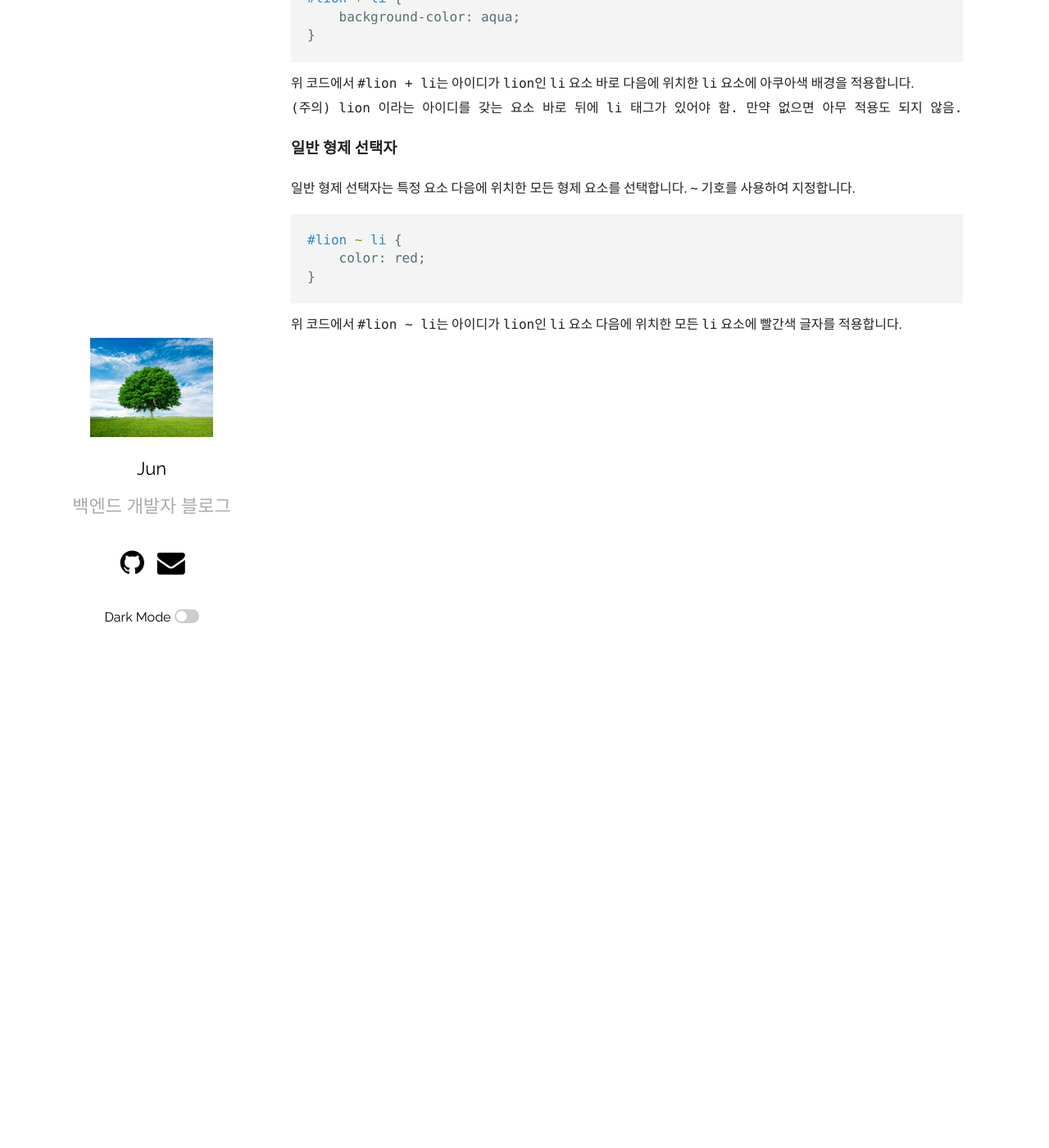
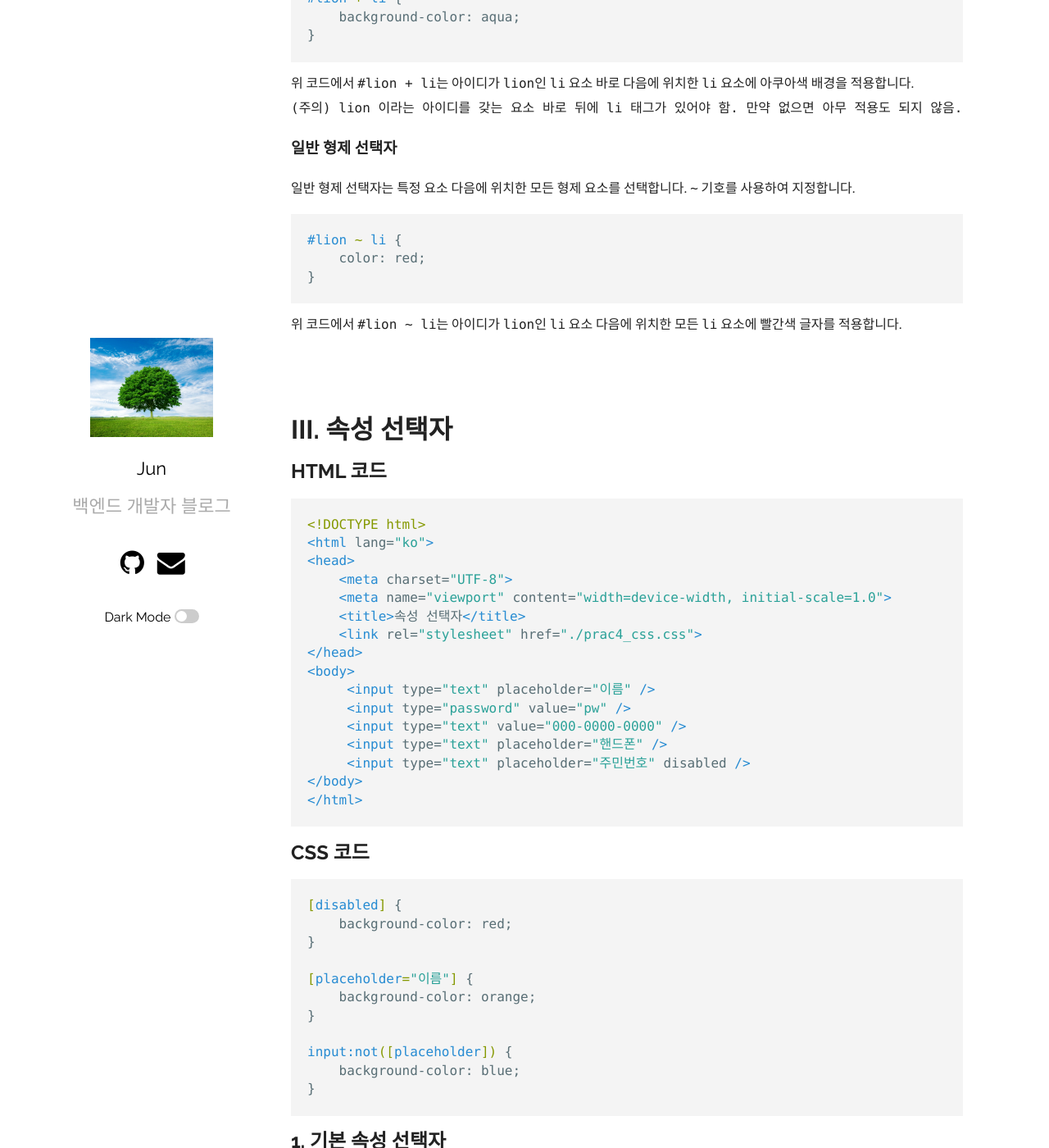
Before and after one commit to ymind14563/ymind14563.github.io, a Jekyll site: the page built from _posts/2024-05-25-blog.markdown, in a window 1280 px wide and 1400 px high, scrolled down 7758 px. Shown: the whole window at 82% size. Built offline with Jekyll 4.4.1, drawn with Linux system fonts in a browser that asks for light colours; some of the changed text lies outside the part shown.

Commit message:
post blog

````diff
--- a/_posts/2024-05-25-blog.markdown
+++ b/_posts/2024-05-25-blog.markdown
@@ -351,3 +351,82 @@ lion 이라는 아이디를 갖는 요소 바로 뒤에 li 태그가 있어야
 ```
 
 위 코드에서 `#lion ~ li`는 아이디가 `lion`인 `li` 요소 다음에 위치한 모든 `li` 요소에 빨간색 글자를 적용합니다.
+
+<br><br>
+
+# III. 속성 선택자
+
+## HTML 코드
+
+```html
+<!DOCTYPE html>
+<html lang="ko">
+<head>
+    <meta charset="UTF-8">
+    <meta name="viewport" content="width=device-width, initial-scale=1.0">
+    <title>속성 선택자</title>
+    <link rel="stylesheet" href="./prac4_css.css">
+</head>
+<body>
+     <input type="text" placeholder="이름" />
+     <input type="password" value="pw" />
+     <input type="text" value="000-0000-0000" />
+     <input type="text" placeholder="핸드폰" />
+     <input type="text" placeholder="주민번호" disabled />
+</body>
+</html>
+```
+
+## CSS 코드
+
+
+```css
+[disabled] {
+    background-color: red;
+}
+
+[placeholder="이름"] {
+    background-color: orange;
+}
+
+input:not([placeholder]) {
+    background-color: blue;
+}
+```
+
+
+## 1. 기본 속성 선택자
+
+기본 속성 선택자는 특정 속성을 가진 모든 요소를 선택합니다. 다음 코드는 `disabled` 속성이 있는 모든 요소의 배경색을 빨간색으로 설정합니다.
+
+```css
+[disabled] {
+    background-color: red;
+}
+```
+
+위 예제에서는 `disabled` 속성이 있는 `<input>` 요소가 빨간색 배경을 갖게 됩니다.
+
+## 2. 속성과 값이 일치하는 선택자
+
+속성과 그 값이 특정 값과 일치하는 요소를 선택할 수 있습니다. 다음 코드는 `placeholder` 속성의 값이 "이름"인 요소의 배경색을 주황색으로 설정합니다.
+
+```css
+[placeholder="이름"] {
+    background-color: orange;
+}
+```
+
+이 선택자는 `placeholder` 속성이 "이름"인 `<input>` 요소에만 적용됩니다.
+
+## 3. 부정 선택자
+
+부정 선택자 `:not()`는 특정 조건을 만족하지 않는 요소를 선택합니다. 다음 코드는 `placeholder` 속성이 없는 `input` 요소의 배경색을 파란색으로 설정합니다.
+
+```css
+input:not([placeholder]) {
+    background-color: blue;
+}
+```
+
+이 선택자는 `placeholder` 속성이 없는 모든 `<input>` 요소에 스타일을 적용합니다.
````
